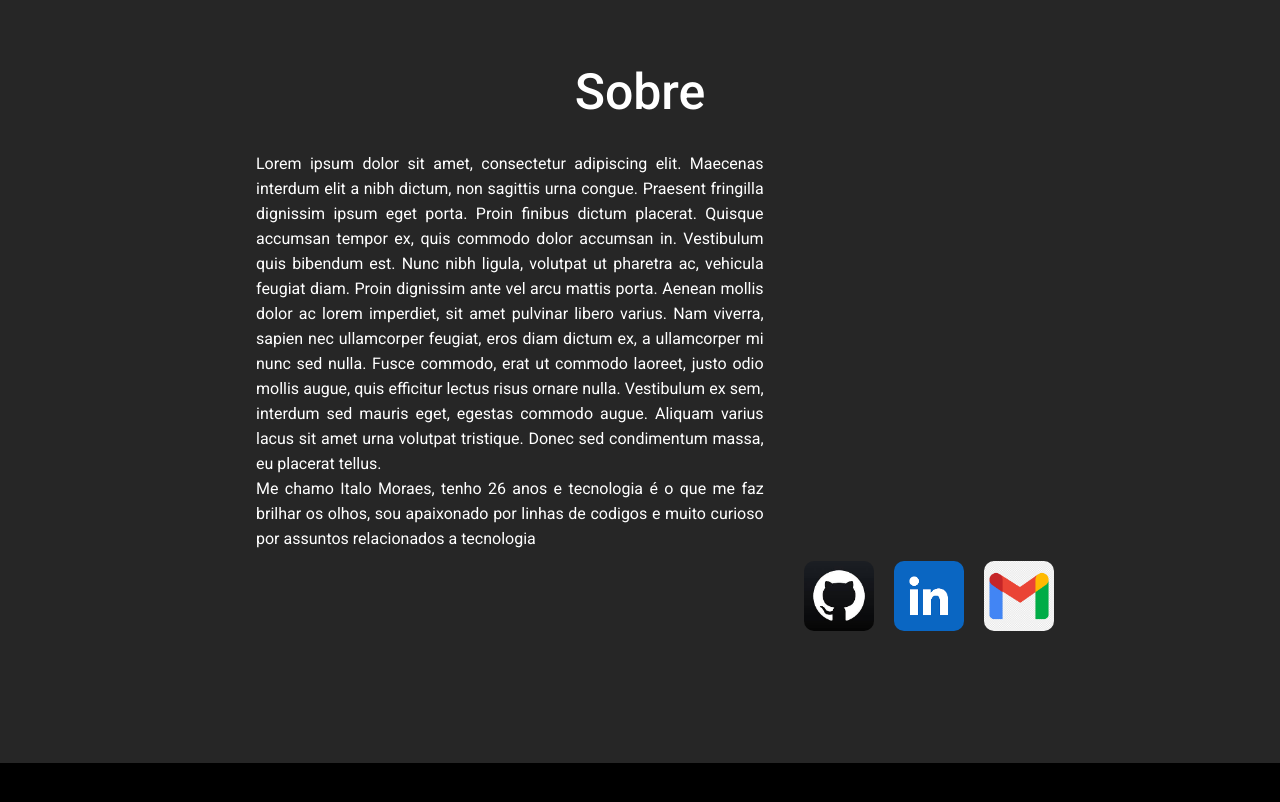
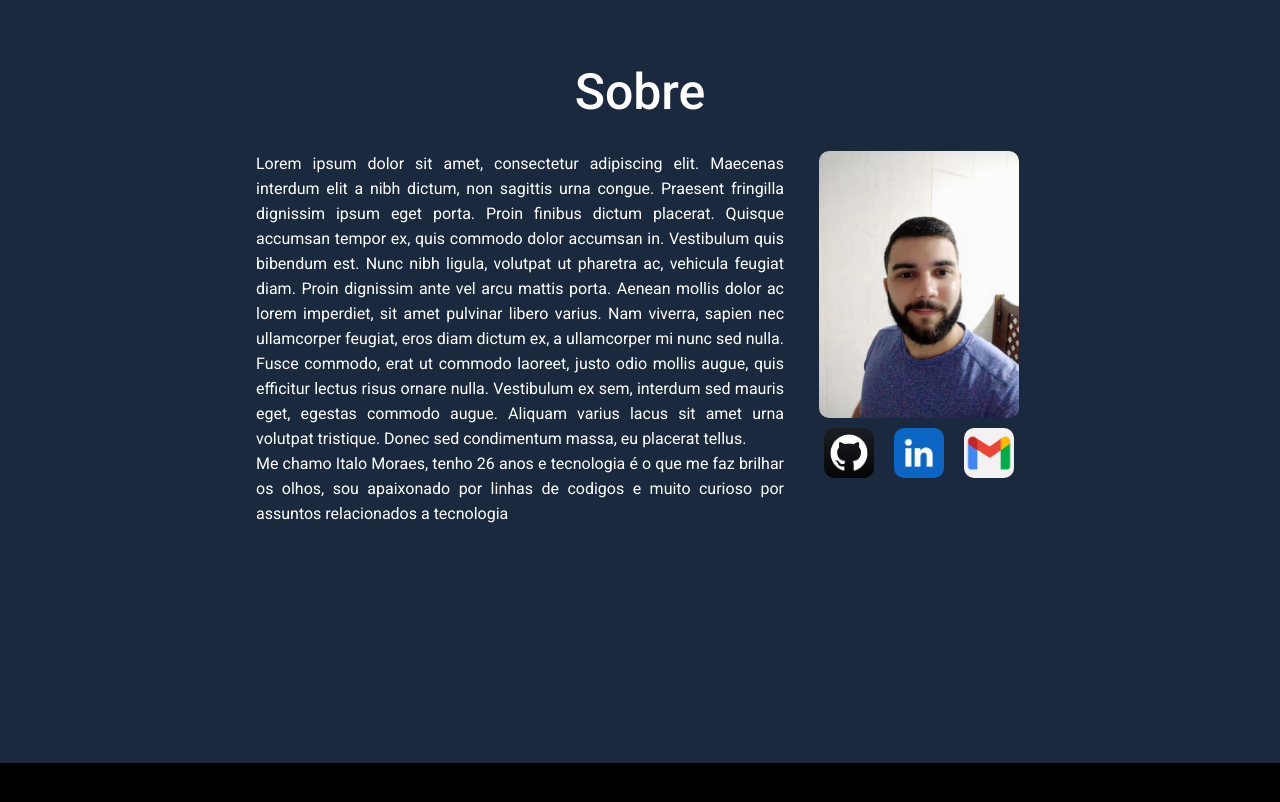
Before and after one commit to italomoraess/Portifolio, a React (Vite) app: page / in a window 1280 px wide. Shown: the part 1020-1822 px from the top of the page. Built offline with nearby package versions, Linux system fonts and the light colour scheme.

Commit message:
feat: finished component about

```diff
--- a/src/components/About/index.tsx
+++ b/src/components/About/index.tsx
@@ -1,7 +1,8 @@
-import { ContainerAbout, ContainerContacts, ContainerGeral } from "./styles";
+import { ContainerAbout, ContainerContacts, ContainerGeral, ContainerLogo, Logo } from "./styles";
 import LogoGit from '../../assets/LogoGit.jpeg'
 import LogoLinkedin from '../../assets/LogoLinkedin.png'
 import LogoGmail from '../../assets/LogoGmail.png'
+import LogoPessoal from '../../assets/EU.jpeg'
 
 export const About = () => {
   return (
@@ -20,11 +21,15 @@ export const About = () => {
           Me chamo Italo Moraes, tenho 26 anos e tecnologia é o que me faz brilhar os olhos, sou apaixonado por linhas de codigos
           e muito curioso por assuntos relacionados a tecnologia
         </p>
-        <ContainerContacts>
-          <a href=""><img src={LogoGit} alt="" /></a>
-          <a href=""><img src={LogoLinkedin} alt="" /></a>
-          <a href=""><img src={LogoGmail} alt="" /></a>
-        </ContainerContacts>
+
+          <ContainerLogo>
+              <Logo src={LogoPessoal} alt="" />
+            <ContainerContacts>
+              <a href=""><img src={LogoGit} alt="" /></a>
+              <a href=""><img src={LogoLinkedin} alt="" /></a>
+              <a href=""><img src={LogoGmail} alt="" /></a>
+            </ContainerContacts>
+          </ContainerLogo>
       </ContainerGeral>
     </ContainerAbout>
   );
--- a/src/components/About/styles.ts
+++ b/src/components/About/styles.ts
@@ -5,44 +5,51 @@ export const ContainerAbout = styled.div`
   flex-direction: column;
   align-items: center;
   height: 700px;
-  background-color: #262626;
+  background-color: #1A293D;
   padding-top: 200px;
     h1{
-      background-color: #262626;
+      background-color: #1A293D;
       font-size: 50px;
       font-weight: 500;
     }
-
-
 `
-
 export const ContainerGeral = styled.div`
   display: flex;
   width: 60%;
   padding-top: 30px;
-  background-color: #262626;
+  background-color: #1A293D;
     p {
-      background-color: #262626;
+      background-color: #1A293D;
       line-height: 25px;
       text-align: justify;
     }
 `
 export const ContainerContacts = styled.div`
   display: flex;
-  align-items: flex-end;
   width: 30%;
   padding-left: 30px;
-  background-color: #262626;
-
+  background-color: #1A293D;
     a {
-      background-color: #262626;
+      background-color: #1A293D;
       height: 0;
     }
 
-    img{
-      width: 70px;
-      background-color: #262626;
+    img {
+      width: 50px;
+      background-color: #1A293D;
       margin: 10px;
       border-radius: 10px;
     }
 `
+export const ContainerLogo = styled.div`
+  display: flex;
+  flex-direction: column;
+  background-color: #1A293D;
+`
+
+export const Logo = styled.img`
+  width: 200px;
+  margin-left: 35px;
+  background-color: #1A293D;
+  border-radius: 10px;
+`
```
Also changed, not shown: src/assets/EU.jpeg (added).
